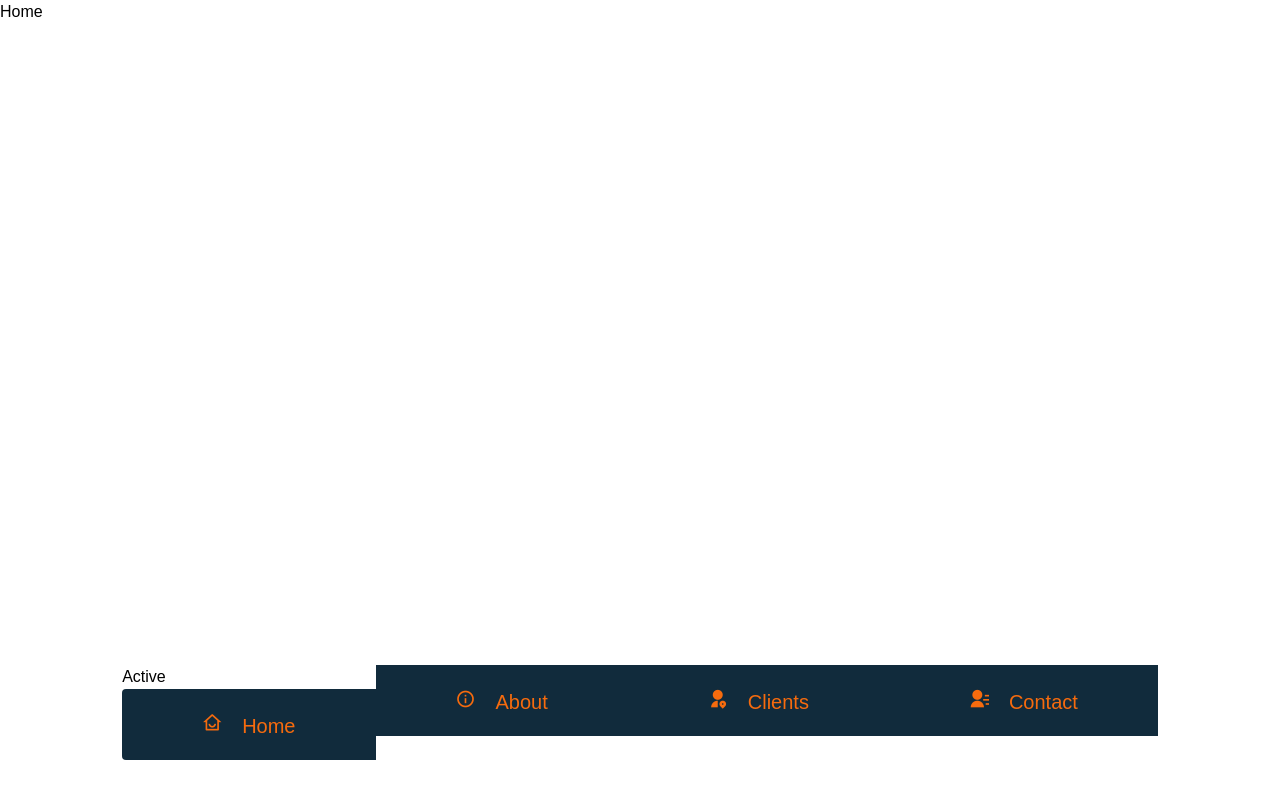
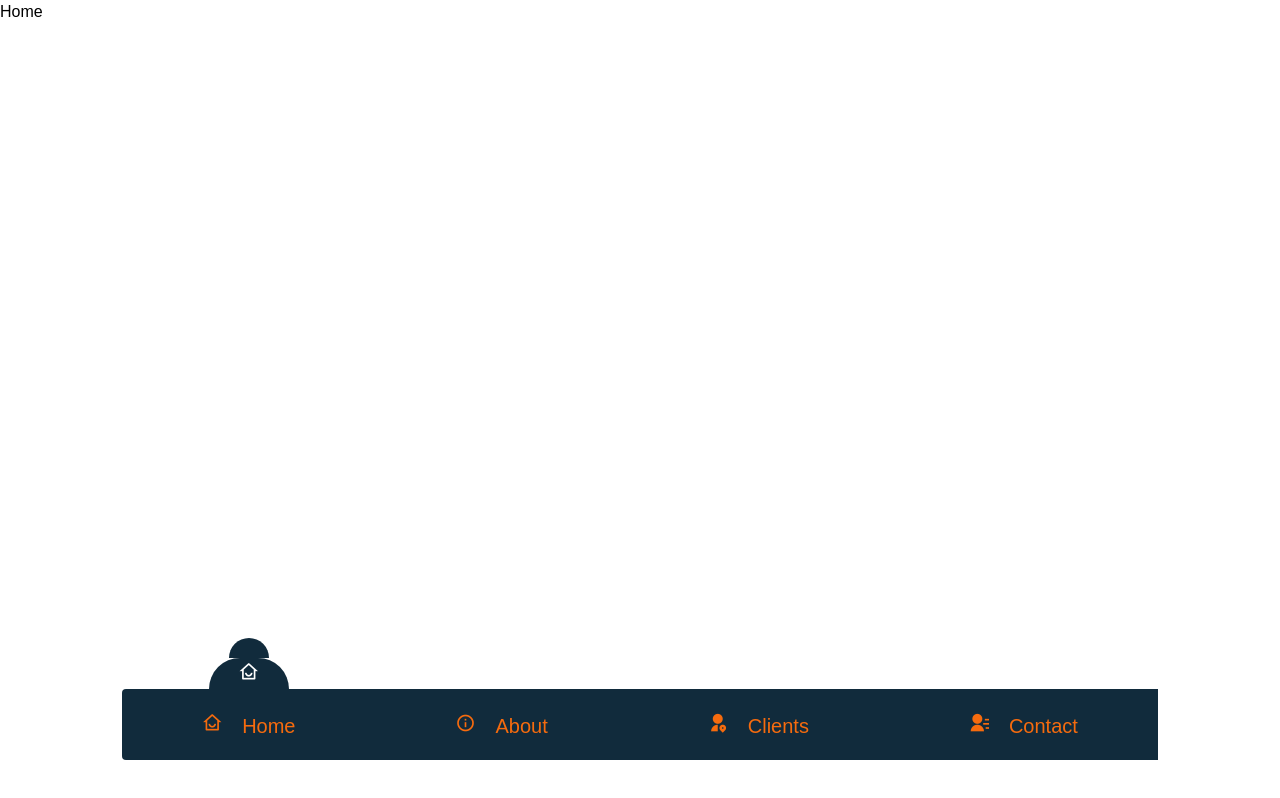
Before and after one commit to Tduncan14/agencytailwind, a React (Create React App) app: page / in a window 1280 px wide. Built offline with nearby package versions, Linux system fonts and the light colour scheme.

Commit message:
keep moving forward

```diff
--- a/src/components/Layout.js
+++ b/src/components/Layout.js
@@ -46,10 +46,13 @@ function Layout({children}){
             <div className="flex  w-full justify-center">
                 {
                     menuItems.map((item,index) =>(
-                        <div className="flex flex-col">
+                        <div className="flex flex-col justify-end items-center">
 
-                       {location.pathname === item.path && (<div>
-                           <h1>Active</h1>
+                       {location.pathname === item.path && (<div className="flex flex-col items-center">
+                         <div className="h-5 w-10 bg-primary rounded-t-full "> </div>
+                         <div className="h5- w-20 bg-primary rounded-t-full text-center" >
+                               <i className={`${item.icon} text-xl text-white `}></i>
+                              </div>
                        </div>)}
          <div className={`px-20 bg-primary py-5 ${index === 0 && 'rounded-l'} ${index === menuItems.length-1 && 'rounded-r'}flex items-center justify-center space-x-5`} key={index}>
 
```
